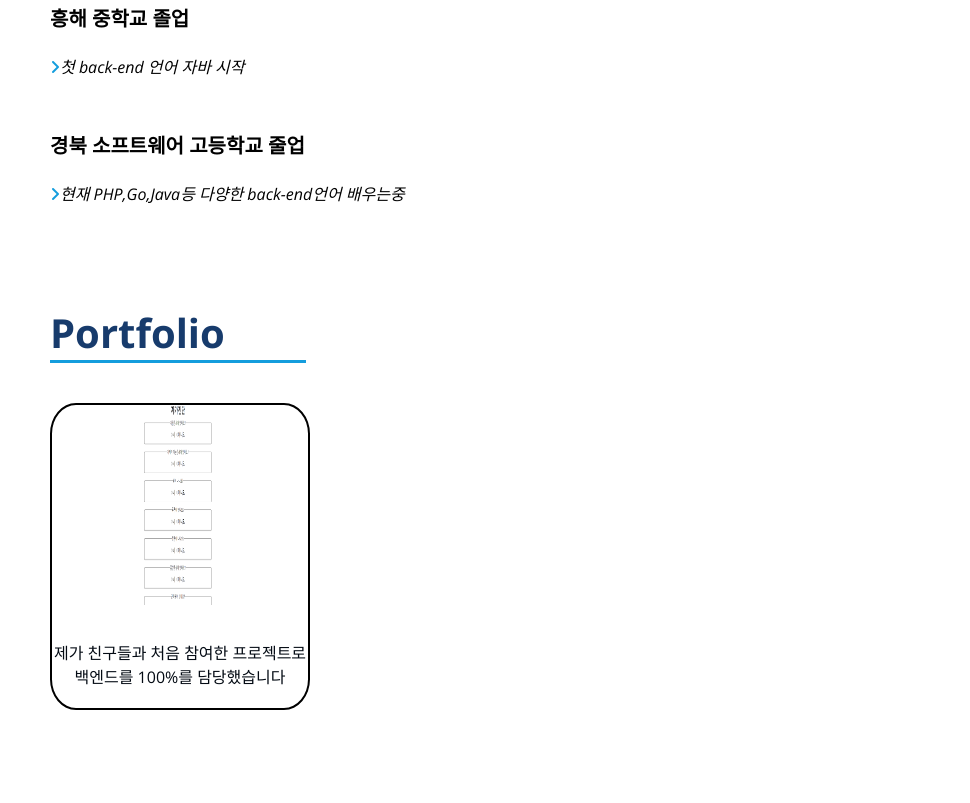
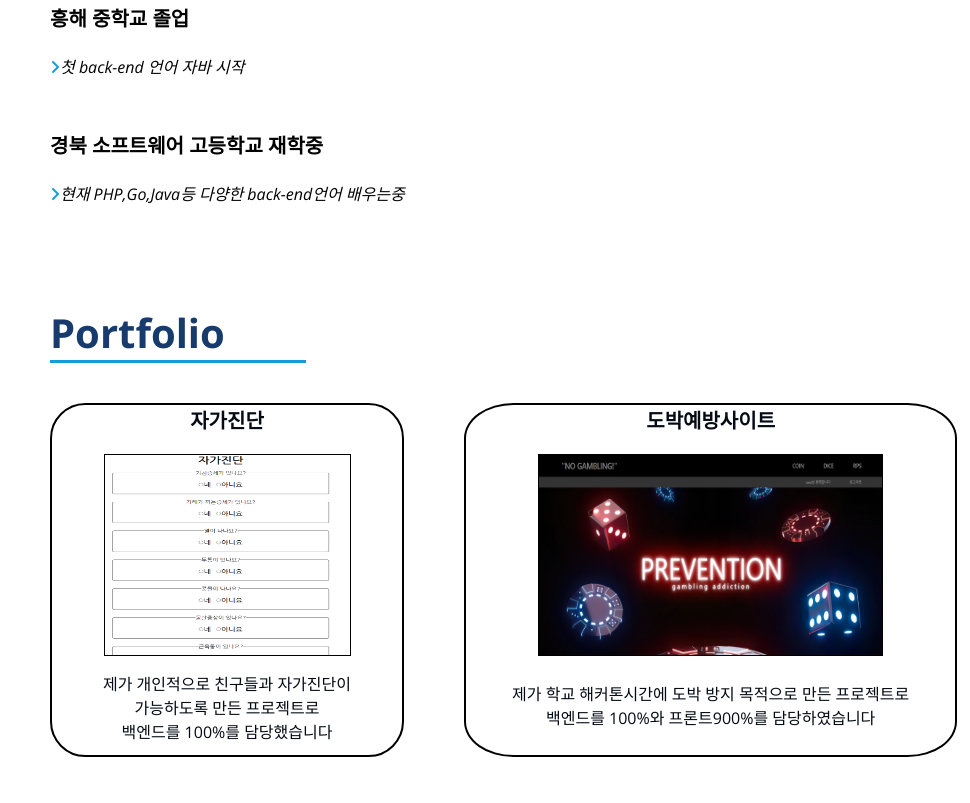
Before and after one commit to cumedang/cumedang.github.io, a plain HTML site: page index.html in a window 1280 px wide. Shown: the part 1517-2320 px from the top of the page, without its empty margins (310-1280 px from the left). Drawn offline with nearby package versions, Linux system fonts and the light colour scheme.

Commit message:
프로젝트칸 새로운 항목 추가

```diff
--- a/index.html
+++ b/index.html
@@ -84,7 +84,7 @@
     <div class="resume" id="resume">
             <p class="re-text"><b>Certificate</b></p>
             <p class="hac"><b>자격증</b></p><br>
-            <i class="fa-solid fa-angle-right h1"></i><cite class="it1">정보처리기능사 실기</cite>
+            <i class="fa-solid fa-angle-right h1"></i><cite class="it1">정보 처리 기능사</cite>
             <i class="fa-solid fa-angle-right h"></i><cite class="it">국가공인 한자 자격증 3급</cite>
             <p class="resume-text"><b>Resume</b></p>
             <p class="ed"><b>흥해 남산 초등학교 졸업</b></p><br>
@@ -92,17 +92,27 @@
             <p class="ed"><b>흥해 중학교 졸업</b></p><br>
             <i class="fa-solid fa-angle-right c"></i><cite class="site">첫 back-end 언어 자바 시작</cite>
             <br><br>
-            <p class="ed"><b>경북 소프트웨어 고등학교 줄업</b></p><br>
+            <p class="ed"><b>경북 소프트웨어 고등학교 재학중</b></p><br>
             <i class="fa-solid fa-angle-right c"></i><cite class="site">현재 PHP,Go,Java등 다양한 back-end언어 배우는중</cite>
     </div>
     <section class="portfoilo" id="Portfolio">
         <p class="port-text"><b>Portfolio</b></p>
-        <a href="http://xn--og5bn2av0r.com/front/index.php">
-            <div class="port-cont">
-                <img src="port.png" alt="프젝1" class="pc1">
-                <p class="con-text">제가 친구들과 처음 참여한 프로젝트로<br>백엔드를 100%를 담당했습니다</p>
-            </div>
-        </a>
+        <div class="ject">
+            <a href="http://xn--og5bn2av0r.com/front/index.php">
+                <div class="port-cont" title="자가진단 사이트로 이동">
+                    <p class="port-title-text"><b>자가진단</b></p>
+                    <img src="port.png" alt="프젝1" class="pc1">
+                    <p class="con-text">제가 개인적으로 친구들과 자가진단이<br>가능하도록 만든 프로젝트로<br>백엔드를 100%를 담당했습니다</p>
+                </div>
+            </a>
+            <a href="http://xn--og5bn2av0r.com/Alea/index.php">
+                <div class="port1-cont" title="도박예방 사이트로 이동">
+                    <p class="port-title-text"><b>도박예방사이트</b></p>
+                    <img src="port1.png" alt="프젝1" class="pc2">
+                    <p class="con-text">제가 학교 해커톤시간에 도박 방지 목적으로 만든 프로젝트로<br>백엔드를 100%와 프론트900%를 담당하였습니다</p>
+                </div>
+            </a>
+        </div>
     </section>
     <section class="skill" id="Skill">
         <p class="port-text"><b>Skill</b></p>
--- a/style.css
+++ b/style.css
@@ -218,7 +218,7 @@ span{
     font-size: 40px;
 }
 .it1{
-    margin-left: 1350px;
+    margin-left: 1380px;
     position: absolute;
     margin-top: 350px;
 }
@@ -228,13 +228,13 @@ span{
     margin-top: 390px;
 }
 .h{
-    margin-left: 1310px;
+    margin-left: 1300px;
     position: absolute;
     margin-top: 394px;
     color: #149ddd;;
 }
 .h1{
-    margin-left: 1340px;
+    margin-left: 1360px;
     position: absolute;
     margin-top: 354px;
     color: #149ddd;;
@@ -247,17 +247,30 @@ span{
     width: 20%;
     border-bottom: 3px solid #149ddd;
 }
-
+.ject{
+    display: flex;
+    flex-wrap: wrap;
+}
 .portfoilo.active{
     opacity: 1;
     transition: all 0.5s;
 }
 .port-cont{
+    width: 350px;
+    height: 350px;
     text-align-last: center;
     border: 2px solid black;
-    width: 20%;
     border-radius: 10%;
     margin-left: 360px;
+    margin-top: 40px;
+}
+.port1-cont{
+    width: 100%;
+    height: 350px;
+    text-align-last: center;
+    border: 2px solid black;
+    border-radius: 10%;
+    margin-left: 60px;
     margin-top: 40px;
 }
 .skill.active{
@@ -269,9 +282,21 @@ span{
     transition: all 0.5s;
 }
 .pc1{
-    width: 30%;
+    width: 70%;
     height: 200px;
-    margin-bottom: 30px;
+    margin-bottom: 10px;
+    border: 1px solid black;
+}
+.pc2{
+    width: 70%;
+    height: 200px;
+    margin-bottom: 20px;
+    border: 1px solid black;
+}
+.port-title-text{
+    color: #040b14;
+    margin-bottom: 20px;
+    font-size: 20px;
 }
 .con-text{
     margin-bottom: 20px;
```
Also changed, not shown: port1.png (added).
